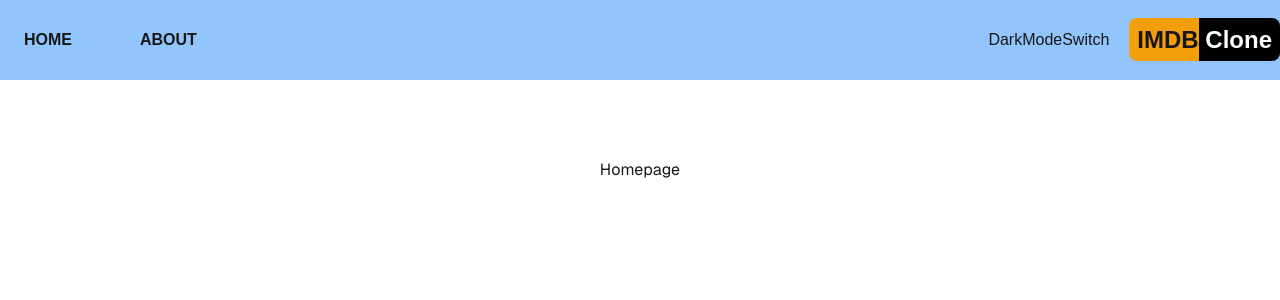
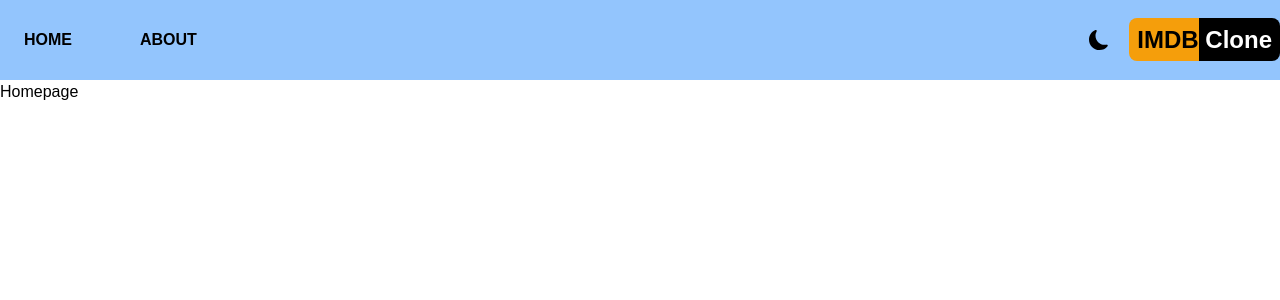
Before and after one commit to thevowels/imdb-100js, a Next.js app: page / in a window 1280 px wide. Shown: the top 300 px of the page. Built offline with nearby package versions, Linux system fonts and the light colour scheme.

Commit message:
Learned a little bit about hydration error & how to solve

```diff
--- a/src/app/globals.css
+++ b/src/app/globals.css
@@ -2,10 +2,16 @@
 @tailwind components;
 @tailwind utilities;
 
-:root {
-  --background: #ffffff;
-  --foreground: #171717;
-}
+/*:root {*/
+/*  --background: #ffffff;*/
+/*  --foreground: #171717;*/
+/*}*/
+
+/*[data-theme='dark'] {*/
+/*  --background: black;*/
+/*  --foreground: white;*/
+/*}*/
+
 
 @media (prefers-color-scheme: dark) {
   :root {
--- a/src/app/layout.tsx
+++ b/src/app/layout.tsx
@@ -27,9 +27,7 @@ export default function RootLayout({
 }>) {
   return (
     <html lang="en">
-      <body
-        className={`${geistSans.variable} ${geistMono.variable} antialiased`}
-      >
+      <body>
 
         <Providers>
           <Header/>
--- a/src/app/page.tsx
+++ b/src/app/page.tsx
@@ -2,8 +2,9 @@ import Image from "next/image";
 
 export default function Home() {
   return (
-    <div className="grid grid-rows-[20px_1fr_20px] items-center justify-items-center min-h-screen p-8 pb-20 gap-16 sm:p-20 font-[family-name:var(--font-geist-sans)]">
+    // <div className="grid grid-rows-[20px_1fr_20px] items-center justify-items-center min-h-screen p-8 pb-20 gap-16 sm:p-20 font-[family-name:var(--font-geist-sans)]">
+     <div>
       <h1>Homepage</h1>
-    </div>
+     </div>
   );
 }
--- a/src/components/DarkModeSwitch.tsx
+++ b/src/components/DarkModeSwitch.tsx
@@ -1,7 +1,30 @@
+"use client"
+
+import {MdLightMode} from "react-icons/md";
+import {BsMoonFill} from "react-icons/bs";
+import {useEffect, useState} from "react";
+import { useTheme } from "next-themes";
 export default function DarkModeSwitch() {
+
+    const {systemTheme, theme, setTheme} = useTheme();
+    const [mounted, setMounted] = useState(false);
+
+    const currentTheme = theme === "system" ? systemTheme : theme;
+
+    useEffect(() => {
+        setMounted(true);
+    }, []);
+
     return(
-        <div>
-            DarkModeSwitch
-        </div>
+        <>
+            { mounted && (currentTheme === "dark"  ? (
+                <MdLightMode className={"text-xl cursor-pointer hover:text-amber-500"} onClick={() => setTheme("light")}/>
+                ):
+                (
+                    <BsMoonFill className={"text-xl cursor-pointer hover:text-amber-500"} onClick={() => setTheme("dark")}/>
+                )
+            )
+            }
+        </>
     )
 }
--- a/src/components/Providers.tsx
+++ b/src/components/Providers.tsx
@@ -5,7 +5,7 @@ import {ThemeProvider} from "next-themes";
 export default function Providers({children}: {children: React.ReactNode}) {
 
     return(
-        <ThemeProvider enableSystem={true} attribute={"class"}>
+        <ThemeProvider enableSystem={true} attribute="class">
             {children}
         </ThemeProvider>
     )
--- a/tailwind.config.ts
+++ b/tailwind.config.ts
@@ -15,6 +15,6 @@ const config: Config = {
     },
   },
   plugins: [],
-  darkMode: "class",
+  darkMode: 'class',
 };
 export default config;
```
